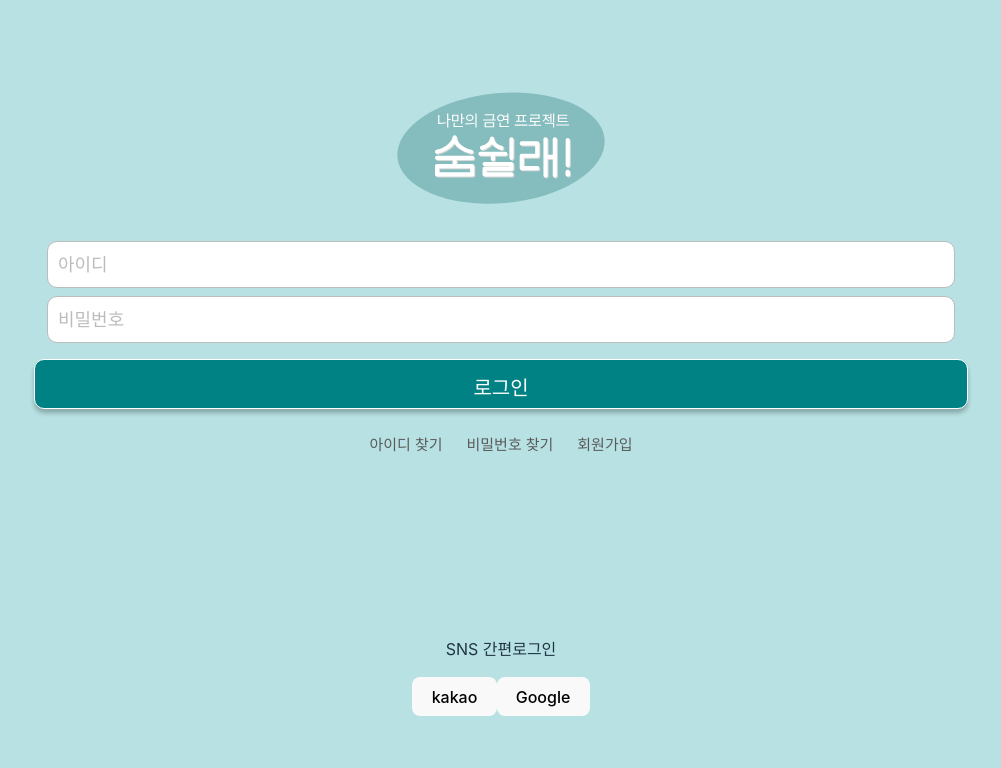
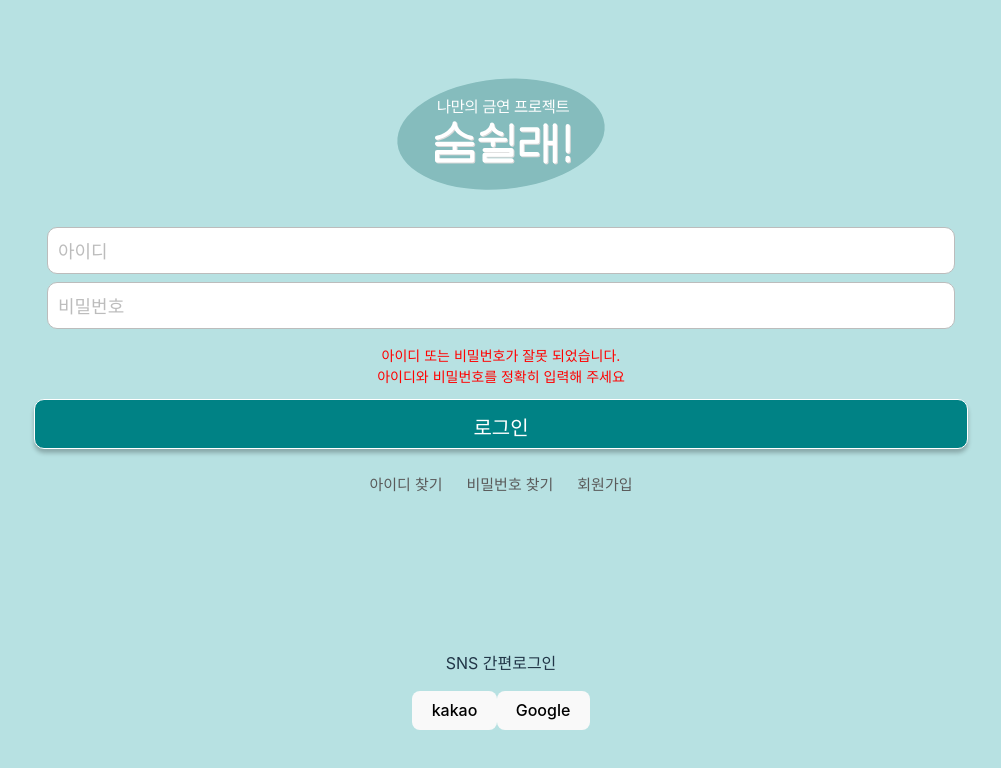
Before and after one commit to Quit-Smoking/QuitSmokingFrontEnd, a React (Vite) app: page /shop in a window 1280 px wide. Shown: the top 768 px of the page, without its empty margins (139-1140 px from the left). Built offline with nearby package versions, Linux system fonts and the light colour scheme.

Commit message:
login page

```diff
--- a/src/pages/LogIn/Login.jsx
+++ b/src/pages/LogIn/Login.jsx
@@ -6,7 +6,7 @@ function Login() {
   const [id, setId] = useState('');
   const [password, setPassword] = useState('');
   const [showModal, setShowModal] = useState(false);
-  const [wrong, setWrong] = useState(false);
+  const [wrong, setWrong] = useState(true);
 
   const handleSubmit = (e) => {
     e.preventDefault();
```
